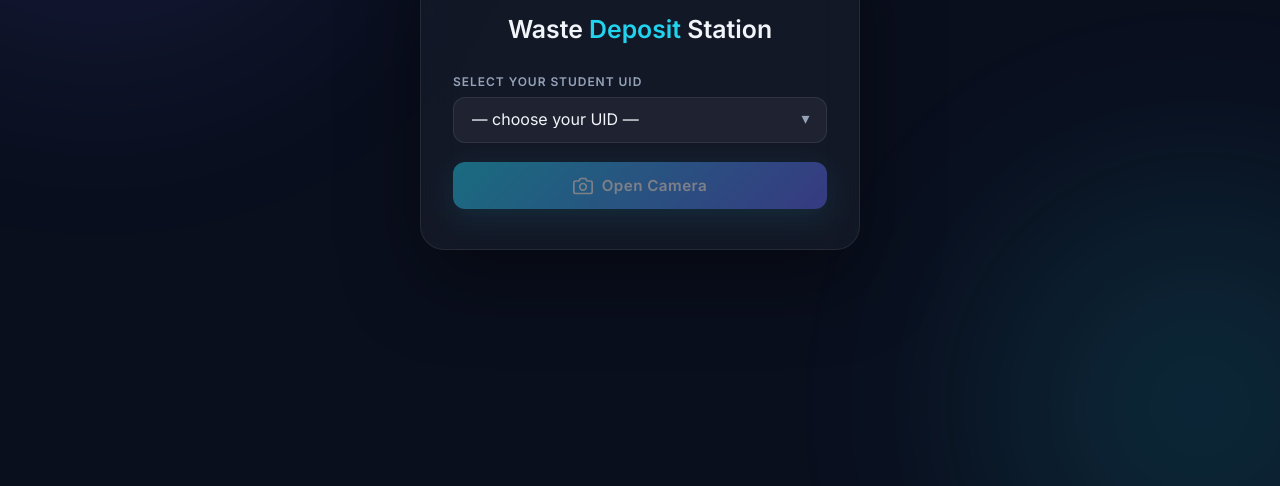
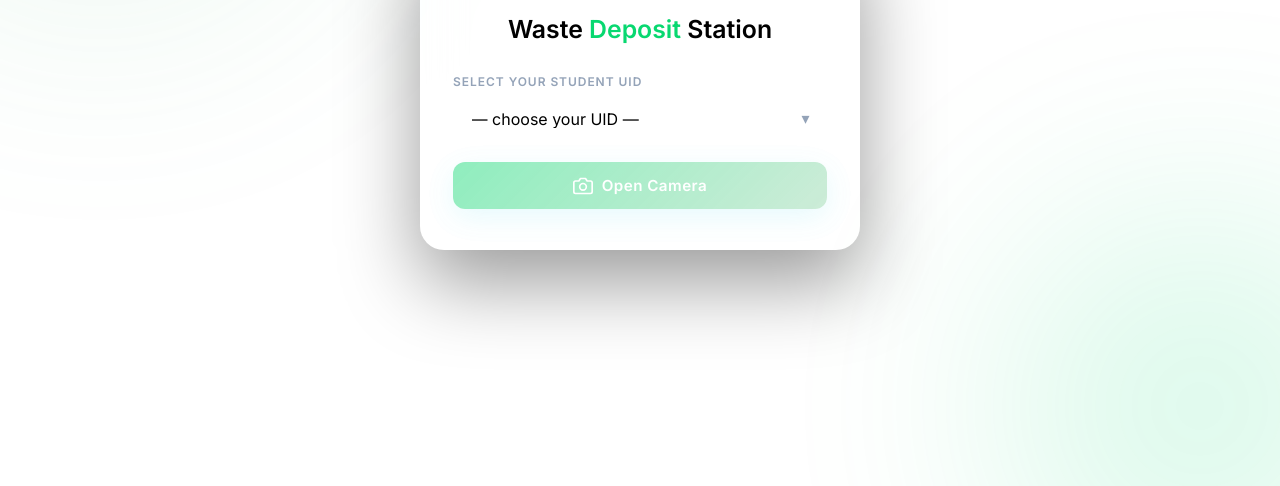
Before and after one commit to souma9830/Camera-Model, a plain HTML site: page index.html in a window 1280 px wide. Shown: the part 314-800 px from the top of the page. Drawn offline with Linux system fonts and the light colour scheme.

Commit message:
Update to Color code

```diff
--- a/index.html
+++ b/index.html
@@ -4,7 +4,7 @@
 <head>
   <meta charset="UTF-8" />
   <meta name="viewport" content="width=device-width, initial-scale=1.0" />
-  <title>EduRa – Waste Deposit</title>
+  <title>Eco Chain – Waste Deposit</title>
   <link href="https://fonts.googleapis.com/css2?family=Inter:wght@300;400;500;600;700&display=swap" rel="stylesheet" />
   <style>
     *,
@@ -16,15 +16,15 @@
     }
 
 :root {
-      --bg: #0a0f1e;
+  --bg: #ffffff;
   --surface: #111827;
   --glass: rgba(255, 255, 255, 0.04);
   --border: rgba(255, 255, 255, 0.08);
-      --accent: #22d3ee;
-      --accent2: #6366f1;
+  --accent: rgb(8, 216, 112);
+  --accent2: #64c486b7;
   --success: #10b981;
   --danger: #ef4444;
-      --text: #f1f5f9;
+  --text: #000000;
   --muted: #94a3b8;
 }
 
```
Lines whose indentation alone changed are shown as unchanged.
